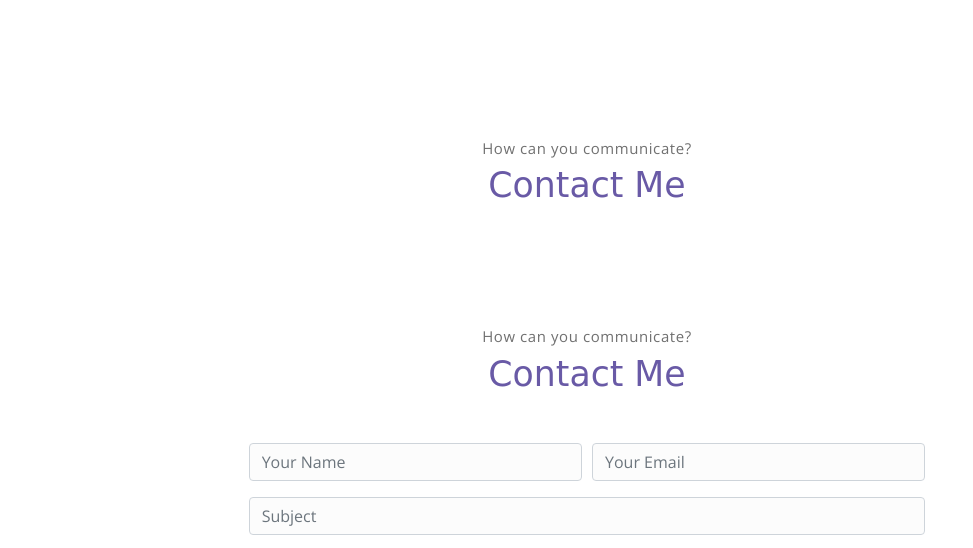
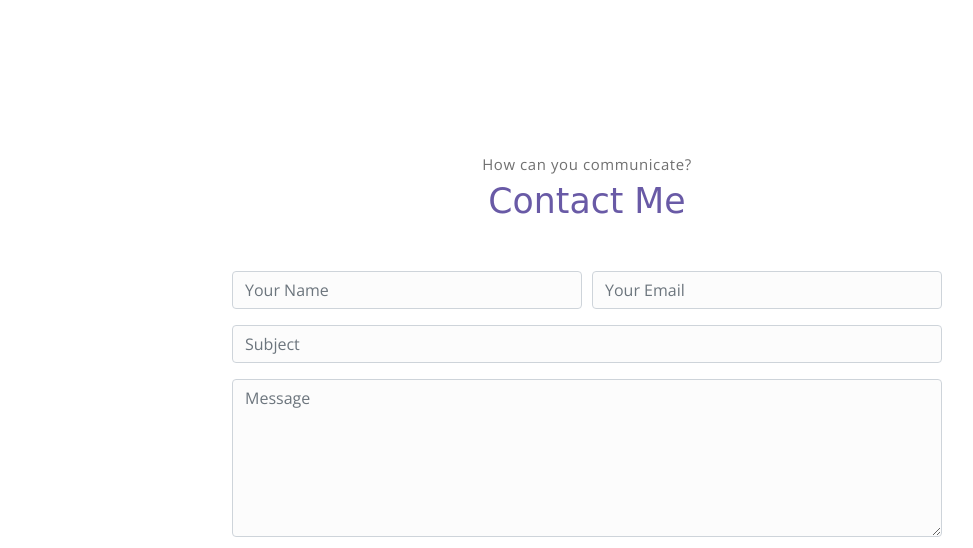
Before and after one commit to zheedz/TabanPortfolio, a plain HTML site: page index.html in a window 1280 px wide. Shown: the part 2442-2990 px from the top of the page, without its empty margins (53-1026 px from the left). Drawn offline with nearby package versions, Linux system fonts and the light colour scheme; a web font is replaced by a local one.

Commit message:
Contact us duplicate removed

```diff
--- a/index.html
+++ b/index.html
@@ -158,11 +158,7 @@
 
 
 
-    <!-- contact section -->
-    <section class="section" id="contact">
-        <div class="container text-center">
-            <p class="section-subtitle">How can you communicate?</p>
-            <h6 class="section-title mb-5">Contact Me</h6>
+
 
             </p>
             <!-- contact section -->
```
